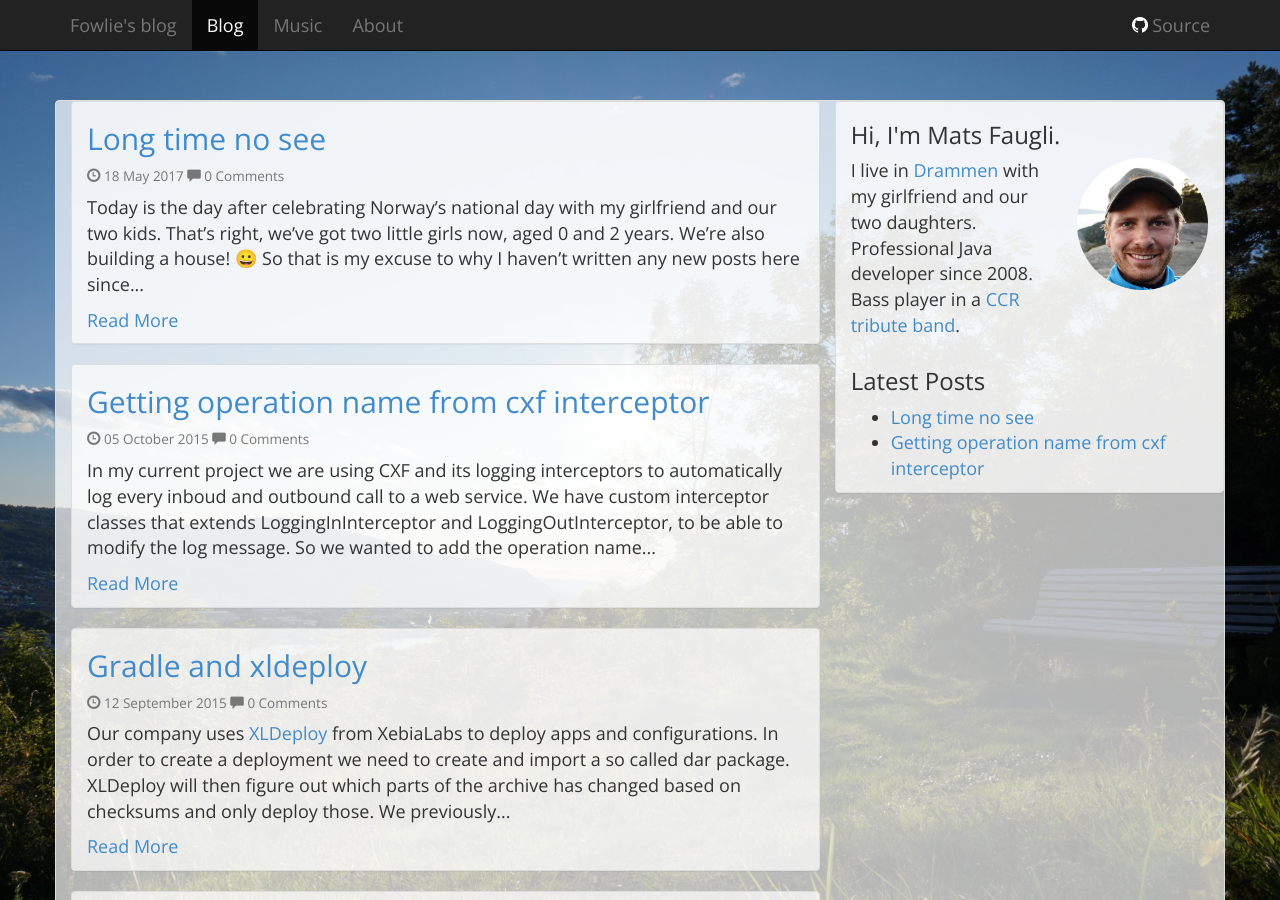
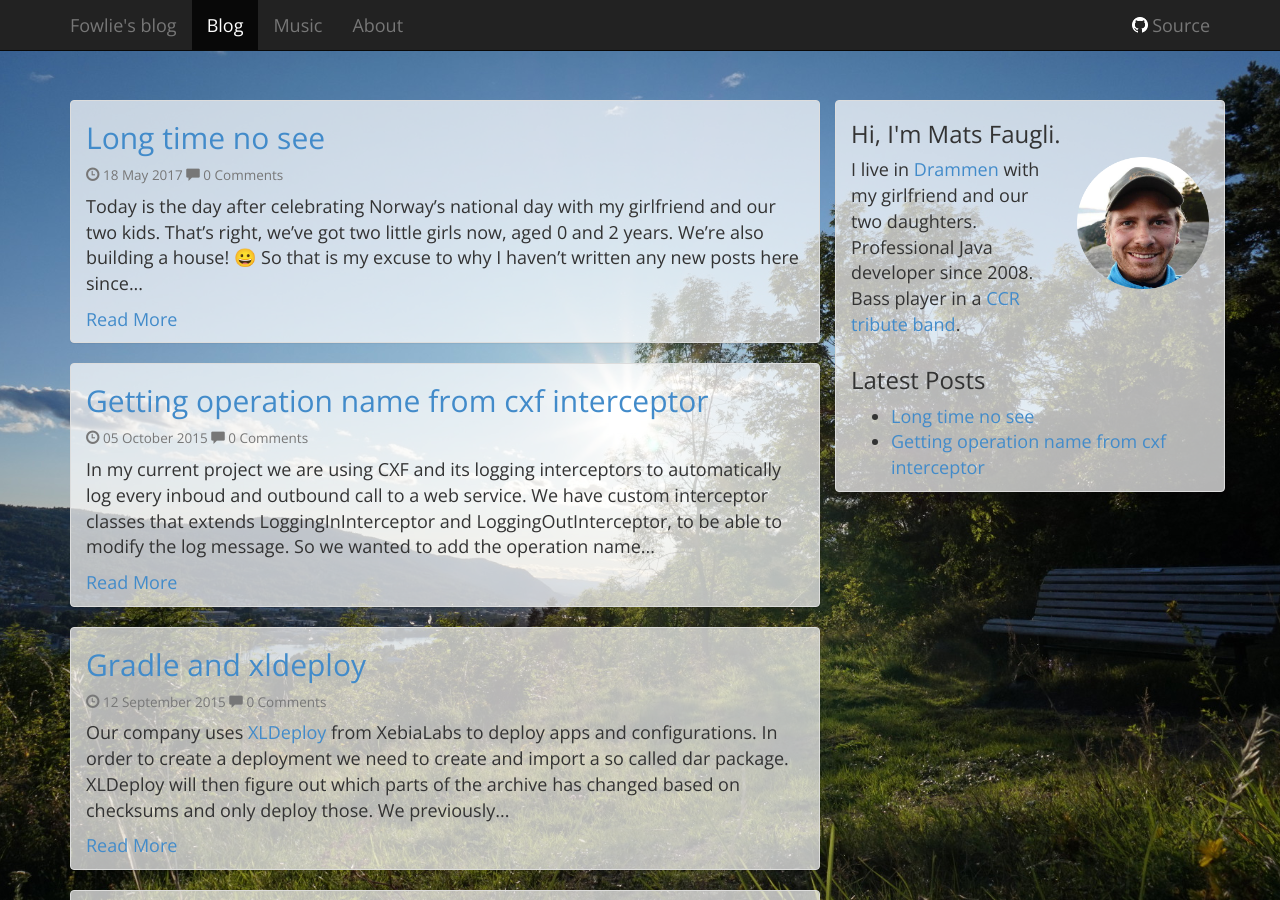
Before and after one commit to fowlie/fowlie.github.io, a Jekyll site: the page built from index.html, in a window 1280 px wide and 900 px high. Built offline with Jekyll 4.4.1, drawn with Linux system fonts in a browser that asks for light colours; nearby versions of some CDN libraries; emoji names are drawn with the system emoji font; the list of posts is cut into pages by our own code; comment, search, counter and statistics services are not loaded.

Commit message:
Split panel into small panels

```diff
--- a/_includes/header.html
+++ b/_includes/header.html
@@ -77,4 +77,4 @@
     </div><!-- /.container-fluid -->
   </nav>
 
-    <div class="container panel panel-default">
+    <div class="container">
```
